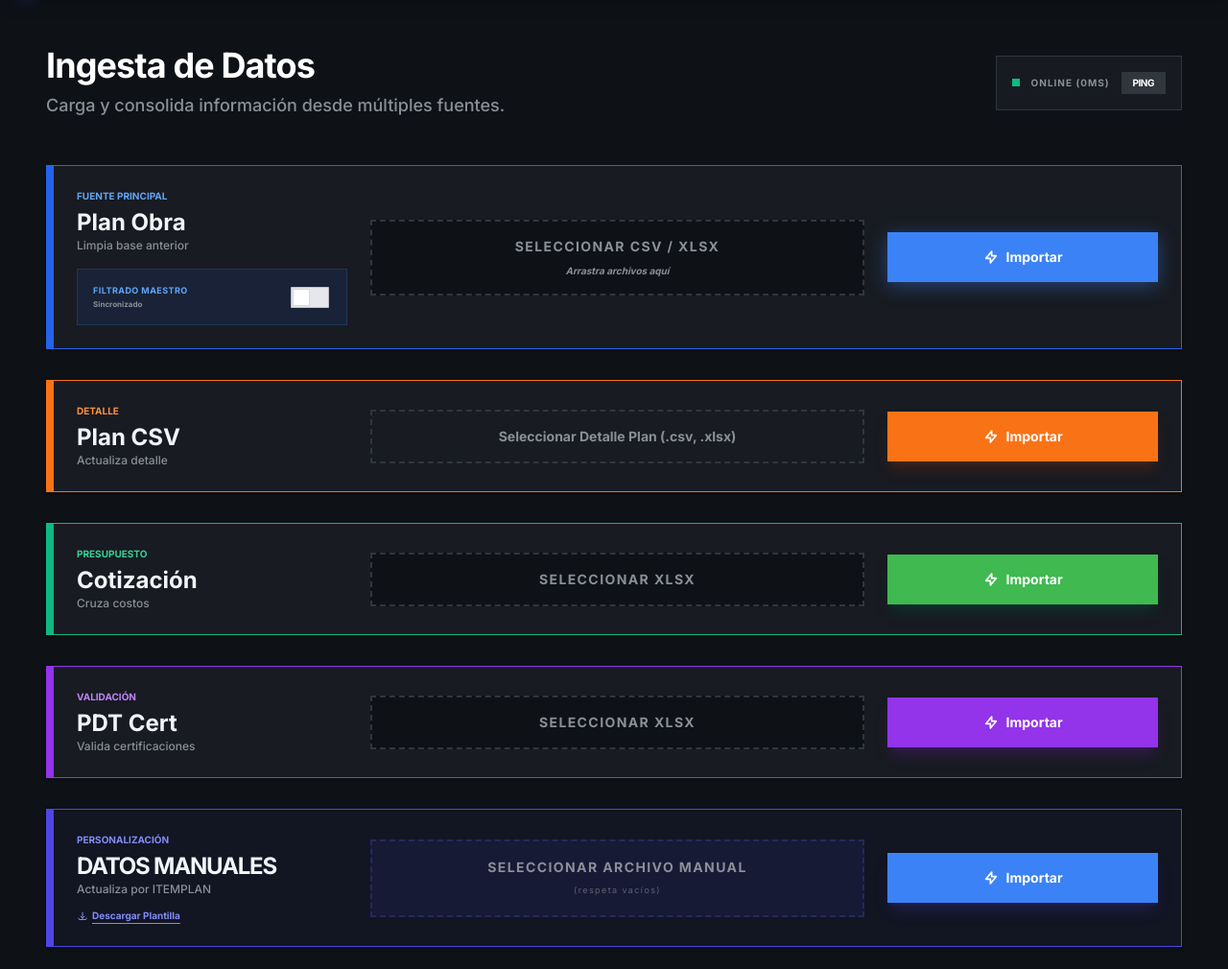
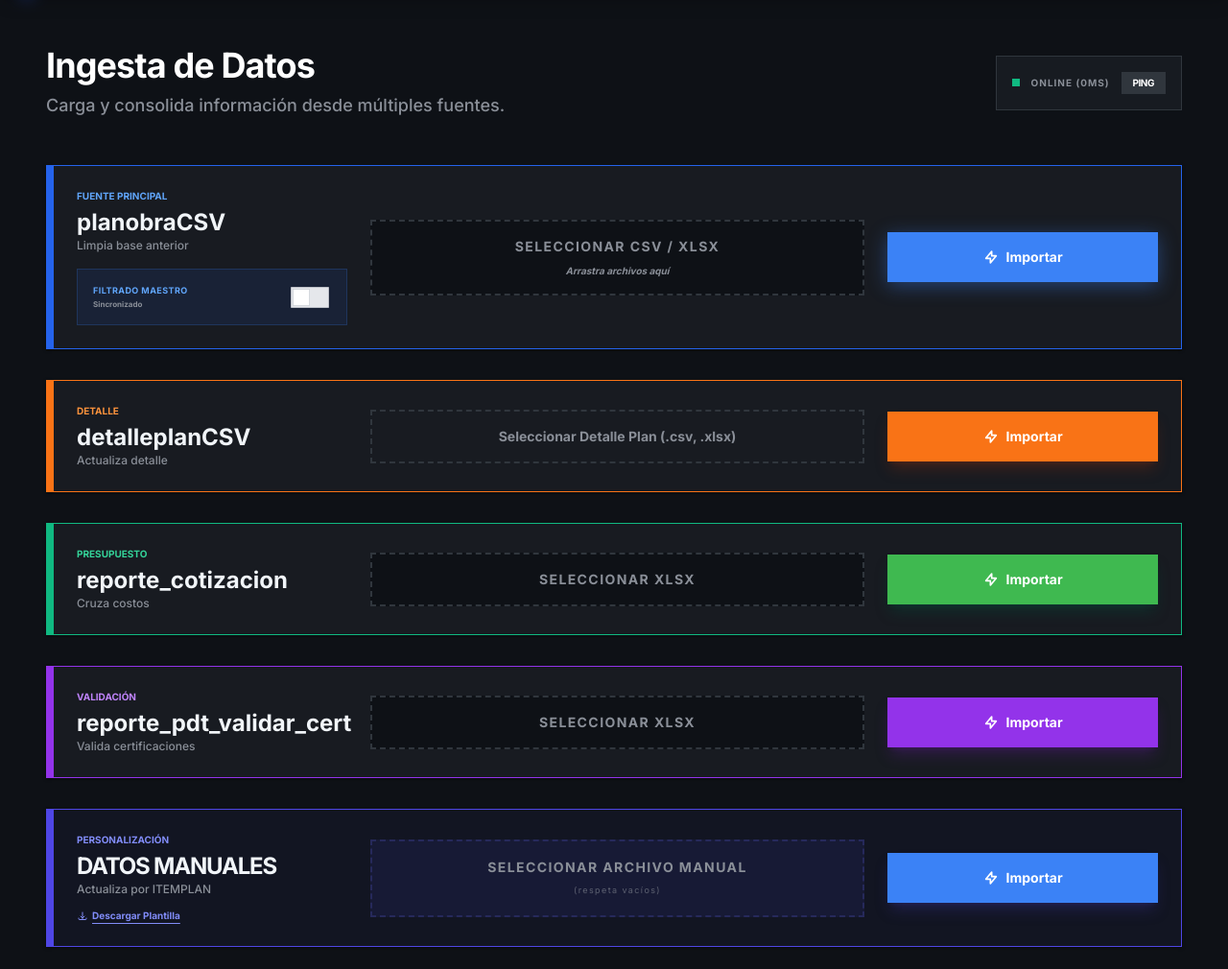
Before and after one commit to hanzpierre-zhan/Py.Anton, a Flask app: template templates/importar.html in a window 1280 px wide. Shown: the part 37-1047 px from the top of the page at 96% size. Run offline with Flask 3, Linux system fonts and the light colour scheme; the template is opened without the code that fills it, so the values that code supplies are empty; some libraries are stand-ins or nearby versions; some web fonts are replaced.

Commit message:
Anton_2.3

```diff
--- a/app.py
+++ b/app.py
@@ -524,7 +524,7 @@ def process_import():
         filtros_dict = {}
         if filter_active:
             for f in FiltroMaestro.query.all():
-                e, v = f.entidad.strip(), f.valor.strip()
+                e, v = f.entidad.strip().upper(), f.valor.strip().upper()
                 if e not in filtros_dict: filtros_dict[e] = []
                 filtros_dict[e].append(v)
 
@@ -606,11 +606,11 @@ def process_import():
                 if filter_active:
                     skip = False
                     for entidad, valores_permitidos in filtros_dict.items():
-                        if entidad in row:
-                            val_fila = str(row.get(entidad, "")).strip()
-                            if val_fila and val_fila not in valores_permitidos:
-                                skip = True
-                                break
+                        # Las llaves de row ya vienen en UPPER por get_rows_iter
+                        val_fila = str(row.get(entidad, "")).strip().upper()
+                        if val_fila and val_fila not in valores_permitidos:
+                            skip = True
+                            break
                     if skip:
                         discarded += 1
                         continue
--- a/templates/importar.html
+++ b/templates/importar.html
@@ -22,7 +22,7 @@
         <div class="ios-card p-6 flex flex-col md:flex-row items-center gap-6 border-l-8 border-blue-600">
             <div class="md:w-1/4">
                 <span class="text-[10px] uppercase font-bold text-[#60a5fa] block mb-1">Fuente Principal</span>
-                <h3 class="text-2xl font-bold text-slate-100">Plan Obra</h3>
+                <h3 class="text-2xl font-bold text-slate-100">planobraCSV</h3>
                 <p class="text-xs text-[#8a8f98] font-medium mb-4">Limpia base anterior</p>
 
                 <!-- Filtrado Automático -->
@@ -69,7 +69,7 @@
         <div class="ios-card p-6 flex flex-col md:flex-row items-center gap-6 border-l-8 border-orange-500">
             <div class="md:w-1/4">
                 <span class="text-[10px] uppercase font-bold text-orange-400 block mb-1">Detalle</span>
-                <h3 class="text-2xl font-bold text-slate-100">Plan CSV</h3>
+                <h3 class="text-2xl font-bold text-slate-100">detalleplanCSV</h3>
                 <p class="text-xs text-[#8a8f98] font-medium">Actualiza detalle</p>
             </div>
             <div class="flex-1 w-full">
@@ -97,7 +97,7 @@
         <div class="ios-card p-6 flex flex-col md:flex-row items-center gap-6 border-l-8 border-emerald-500">
             <div class="md:w-1/4">
                 <span class="text-[10px] uppercase font-bold text-emerald-400 block mb-1">Presupuesto</span>
-                <h3 class="text-2xl font-bold text-slate-100">Cotización</h3>
+                <h3 class="text-2xl font-bold text-slate-100">reporte_cotizacion</h3>
                 <p class="text-xs text-[#8a8f98] font-medium">Cruza costos</p>
             </div>
             <div class="flex-1 w-full">
@@ -125,7 +125,7 @@
         <div class="ios-card p-6 flex flex-col md:flex-row items-center gap-6 border-l-8 border-purple-600">
             <div class="md:w-1/4">
                 <span class="text-[10px] uppercase font-bold text-purple-400 block mb-1">Validación</span>
-                <h3 class="text-2xl font-bold text-slate-100">PDT Cert</h3>
+                <h3 class="text-2xl font-bold text-slate-100">reporte_pdt_validar_cert</h3>
                 <p class="text-xs text-[#8a8f98] font-medium">Valida certificaciones</p>
             </div>
             <div class="flex-1 w-full">
```
